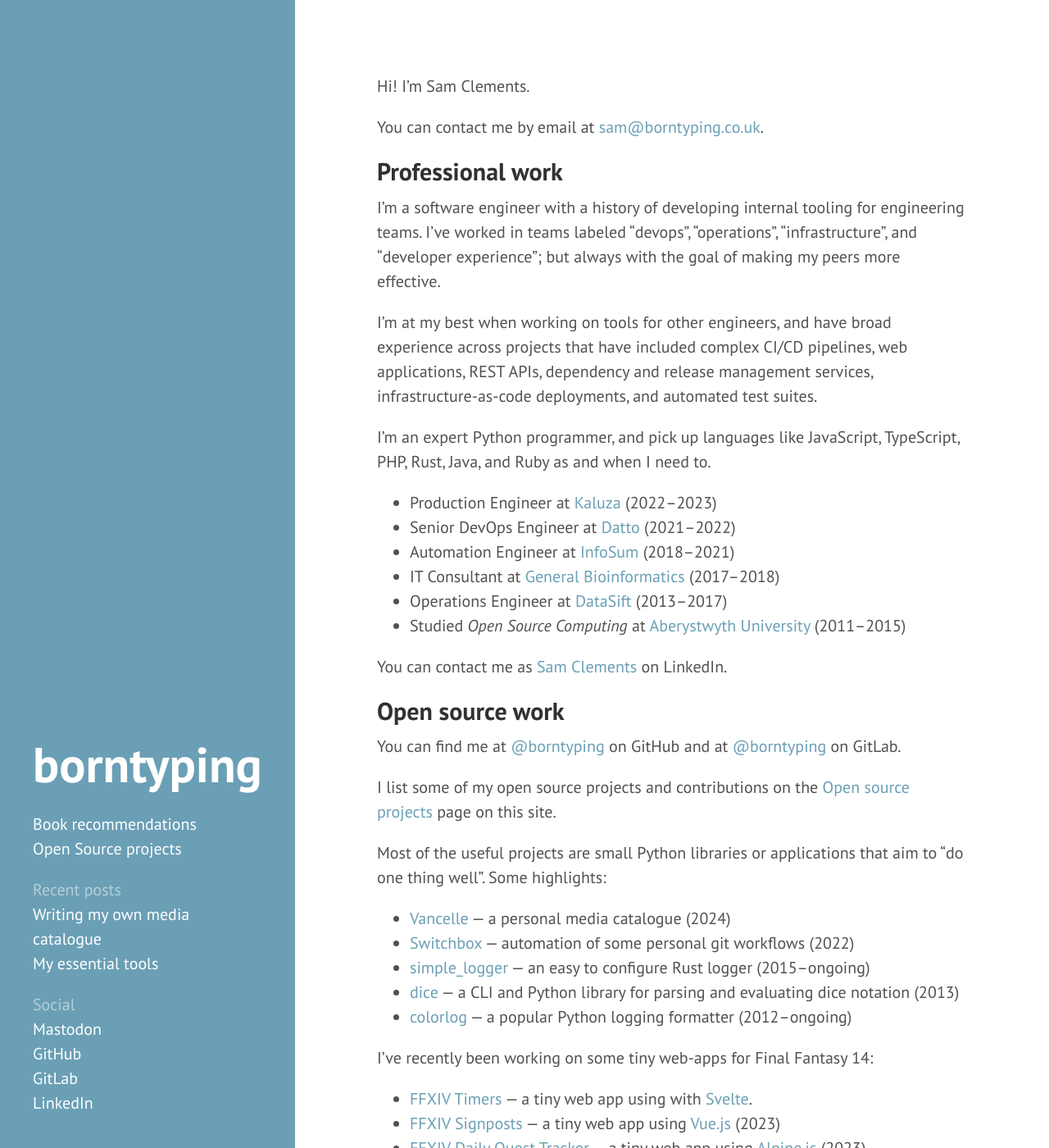
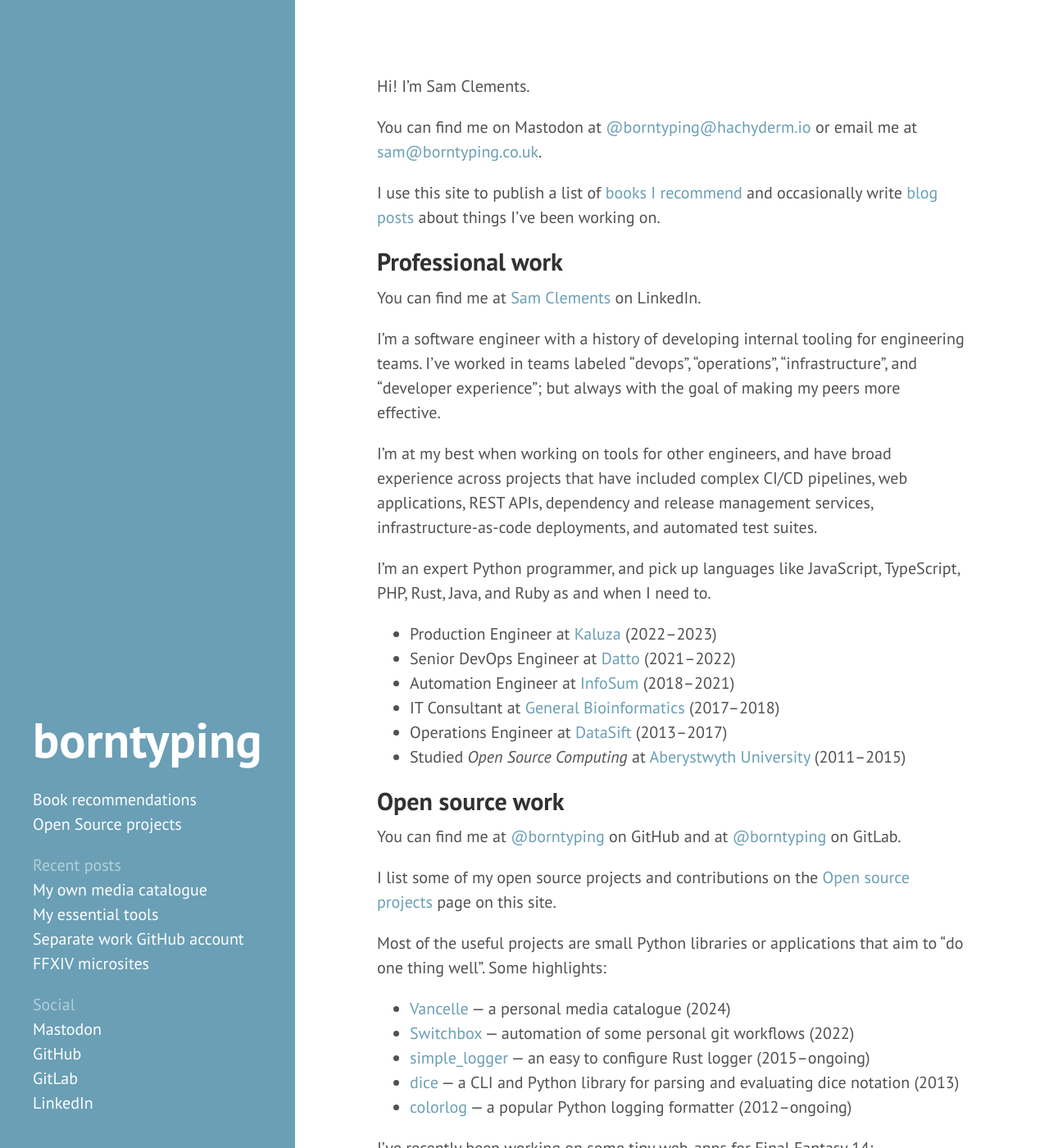
Before and after one commit to borntyping/borntyping.github.io, a Jekyll site: the page built from index.md, in a window 1280 px wide and 1400 px high. Shown: the whole window at 82% size. Built offline with Jekyll 4.4.1, drawn with Linux system fonts in a browser that asks for light colours; some of the changed text lies outside the part shown.

Commit message:
Tidy up homepage

```diff
--- a/_layouts/default.html
+++ b/_layouts/default.html
@@ -40,7 +40,7 @@
 
       <nav class="sidebar-nav sidebar-nav-pages">
         <span class="sidebar-nav-item">Recent posts</span>
-        {% for node in site.posts limit:2 %}
+        {% for node in site.posts limit:4 %}
         <a class="sidebar-nav-item{% if page.url == node.url %} active{% endif %}" href="{{ node.url }}">{{ node.short | default: node.title }}</a>
         {% endfor %}
       </nav>
--- a/index.md
+++ b/index.md
@@ -5,9 +5,13 @@
 
 Hi! I'm Sam Clements.
 
-You can contact me by email at [sam@borntyping.co.uk][email].
+You can find me on Mastodon at [@borntyping@hachyderm.io](https://hachyderm.io/@borntyping) or email me at  [sam@borntyping.co.uk](mailto:sam@borntyping.co.uk).
+
+I use this site to publish a list of [books I recommend]({% link books.md %}) and occasionally write [blog posts](#posts) about things I've been working on.
 
 ## Professional work
+
+You can find me at [Sam Clements][linkedin] on LinkedIn.
 
 I'm a software engineer with a history of developing internal tooling for engineering teams. I've worked in teams labeled "devops", "operations", "infrastructure", and "developer experience"; but always with the goal of making my peers more effective.
 
@@ -22,13 +26,11 @@
 * Operations Engineer at [DataSift][datasift] (2013–2017)
 * Studied *Open Source Computing* at [Aberystwyth University][au] (2011–2015)
 
-You can contact me as [Sam Clements][linkedin] on LinkedIn.
-
 ## Open source work
 
 You can find me at [@borntyping][github] on GitHub and at [@borntyping][gitlab] on GitLab.
 
-I list some of my open source projects and contributions on the [Open source projects][open-source] page on this site.
+I list some of my open source projects and contributions on the [Open source projects]({% link open-source.md %}) page on this site.
 
 Most of the useful projects are small Python libraries or applications that aim to "do one thing well". Some highlights:
 
```
Also changed, not shown: other parts of index.md (+0 -10 lines), _posts/2024-02-19-vancelle.md (+1 -0 lines), open-source.md (+3 -2 lines).
